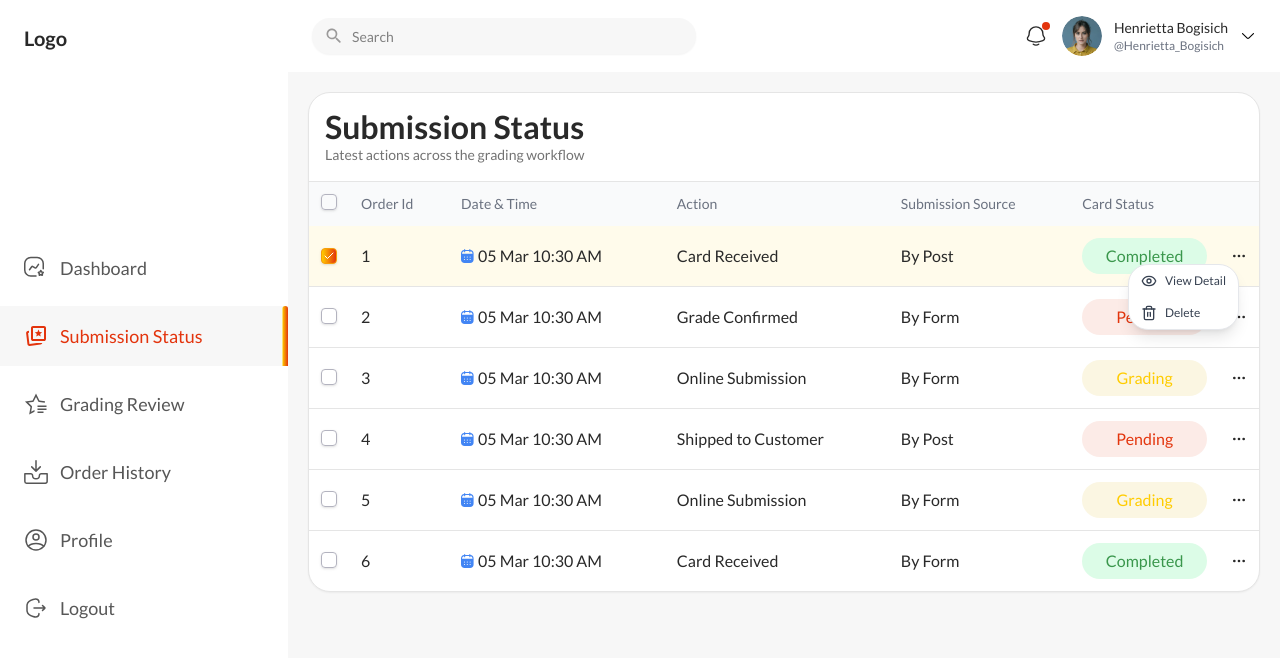
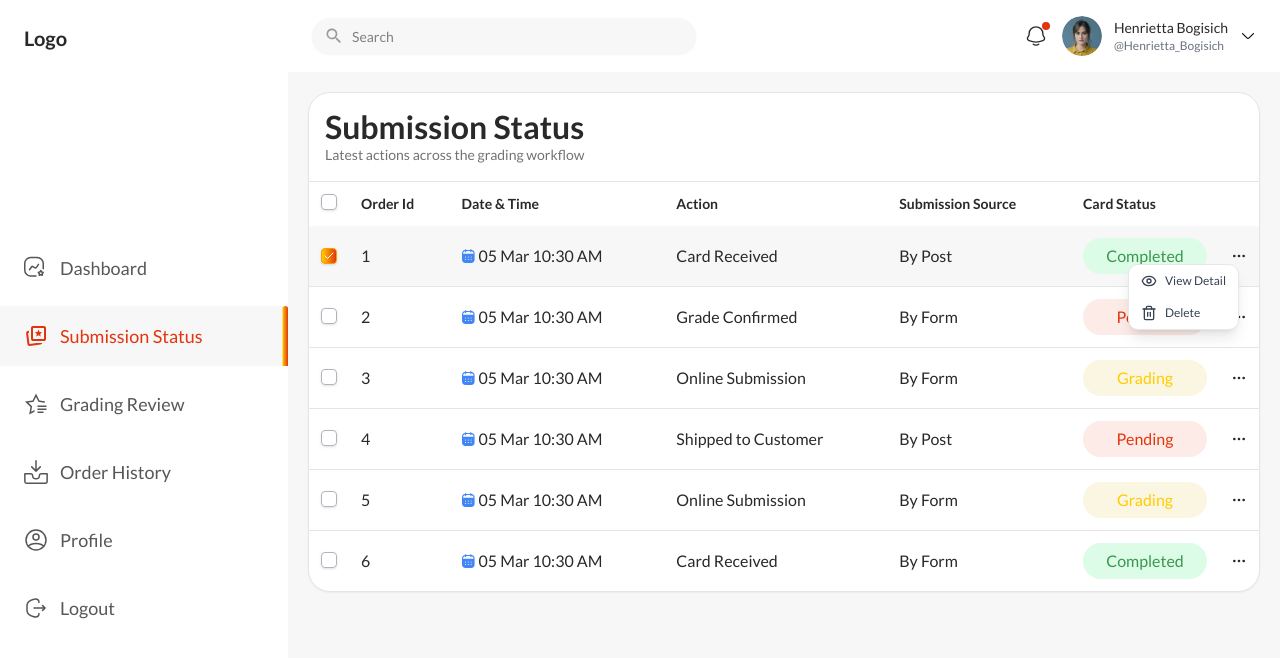
Before and after one commit to anoosh96/card-grading, a Next.js app: page /dashboard/submission-status in a window 1280 px wide. Both pictures are taken after a click on the element 1239 px from the left and 256 px from the top of the page. Shown: the top 658 px of the page. Built offline with nearby package versions, Linux system fonts and the light colour scheme.

Commit message:
fix: add linking in order to link each page

```diff
--- a/src/app/(admin)/dashboard/components/main/DashboardSubmissionStatus.tsx
+++ b/src/app/(admin)/dashboard/components/main/DashboardSubmissionStatus.tsx
@@ -26,18 +26,7 @@ const DashboardSubmissionStatus: FC<DashboardSubmissionStatusProps> = ({
   isMoreItem = false,
 }) => {
   const router = useRouter();
-  const dropdownItems = [
-    {
-      label: "View Detail",
-      icon: <Eye className="h-4 w-4" />,
-      onClick: () => router.push("/dashboard/submission-status/1"),
-    },
-    {
-      label: "Delete",
-      icon: <Trash2 className="h-4 w-4" />,
-      onClick: () => console.log("Item Deleted"),
-    },
-  ];
+
   // Sample data based on the image
   const [submissions, setSubmissions] = useState<Submission[]>([
     {
@@ -144,16 +133,16 @@ const DashboardSubmissionStatus: FC<DashboardSubmissionStatusProps> = ({
 
       <div className="overflow-x-auto">
         <table className="w-full">
-          <thead className="bg-gray-50 text-sm text-gray-500">
+          <thead className="text-sm font-medium text-left">
             <tr>
               <th className="w-10 p-3">
                 <CustomCheckbox />
               </th>
-              <th className="p-3 text-left font-medium">Order Id</th>
-              <th className="p-3 text-left font-medium">Date & Time</th>
-              <th className="p-3 text-left font-medium">Action</th>
-              <th className="p-3 text-left font-medium">Submission Source</th>
-              <th className="p-3 text-left font-medium">Card Status</th>
+              <th className="p-3">Order Id</th>
+              <th className="p-3">Date & Time</th>
+              <th className="p-3">Action</th>
+              <th className="p-3">Submission Source</th>
+              <th className="p-3">Card Status</th>
               <th className="w-10 p-3"></th>
             </tr>
           </thead>
@@ -162,7 +151,9 @@ const DashboardSubmissionStatus: FC<DashboardSubmissionStatusProps> = ({
               <tr
                 key={submission.id}
                 className={
-                  submission.selected ? "bg-amber-50" : "hover:bg-gray-50"
+                  submission.selected
+                    ? "bg-light-grey"
+                    : "hover:bg-light-grey-50"
                 }
               >
                 <td className="p-3">
@@ -181,9 +172,39 @@ const DashboardSubmissionStatus: FC<DashboardSubmissionStatusProps> = ({
                 <td className="p-3">{submission.action}</td>
                 <td className="p-3">{submission.source}</td>
                 <td className="p-3">{getStatusBadge(submission.status)}</td>
+                {/* <td className="p-3">
+                  <CustomDropdown
+                    items={dropdownItems}
+                    dropdownClassName="right-2"
+                  >
+                    <MoreHorizontal className="h-4 w-4" />
+                  </CustomDropdown>
+                </td> */}
                 <td className="p-3">
                   <CustomDropdown
-                    items={dropdownItems}
+                    items={[
+                      {
+                        label: "View Detail",
+                        icon: <Eye className="h-4 w-4" />,
+                        onClick: () => {
+                          if (submission.source === "By Post") {
+                            router.push(
+                              `/dashboard/submission-status/add-post`
+                            );
+                          } else if (submission.source === "By Form") {
+                            router.push(
+                              `/dashboard/submission-status/${submission.id}`
+                            );
+                          }
+                        },
+                      },
+                      {
+                        label: "Delete",
+                        icon: <Trash2 className="h-4 w-4" />,
+                        onClick: () =>
+                          console.log(`Item ${submission.id} Deleted`),
+                      },
+                    ]}
                     dropdownClassName="right-2"
                   >
                     <MoreHorizontal className="h-4 w-4" />
--- a/src/components/common/CustomDropDown/CustomDropDown.tsx
+++ b/src/components/common/CustomDropDown/CustomDropDown.tsx
@@ -48,7 +48,7 @@ export default function CustomDropdown({
       {/* Dropdown menu */}
       {isOpen && (
         <div
-          className={`absolute text-description font-medium w-auto bg-white rounded-md shadow-lg border border-gray-200 z-50 ${dropdownClassName}`}
+          className={`absolute text-description font-medium w-auto bg-white rounded-sm shadow-lg border border-gray-200 z-50 ${dropdownClassName}`}
         >
           {items.map((item, index) => (
             <button
```
